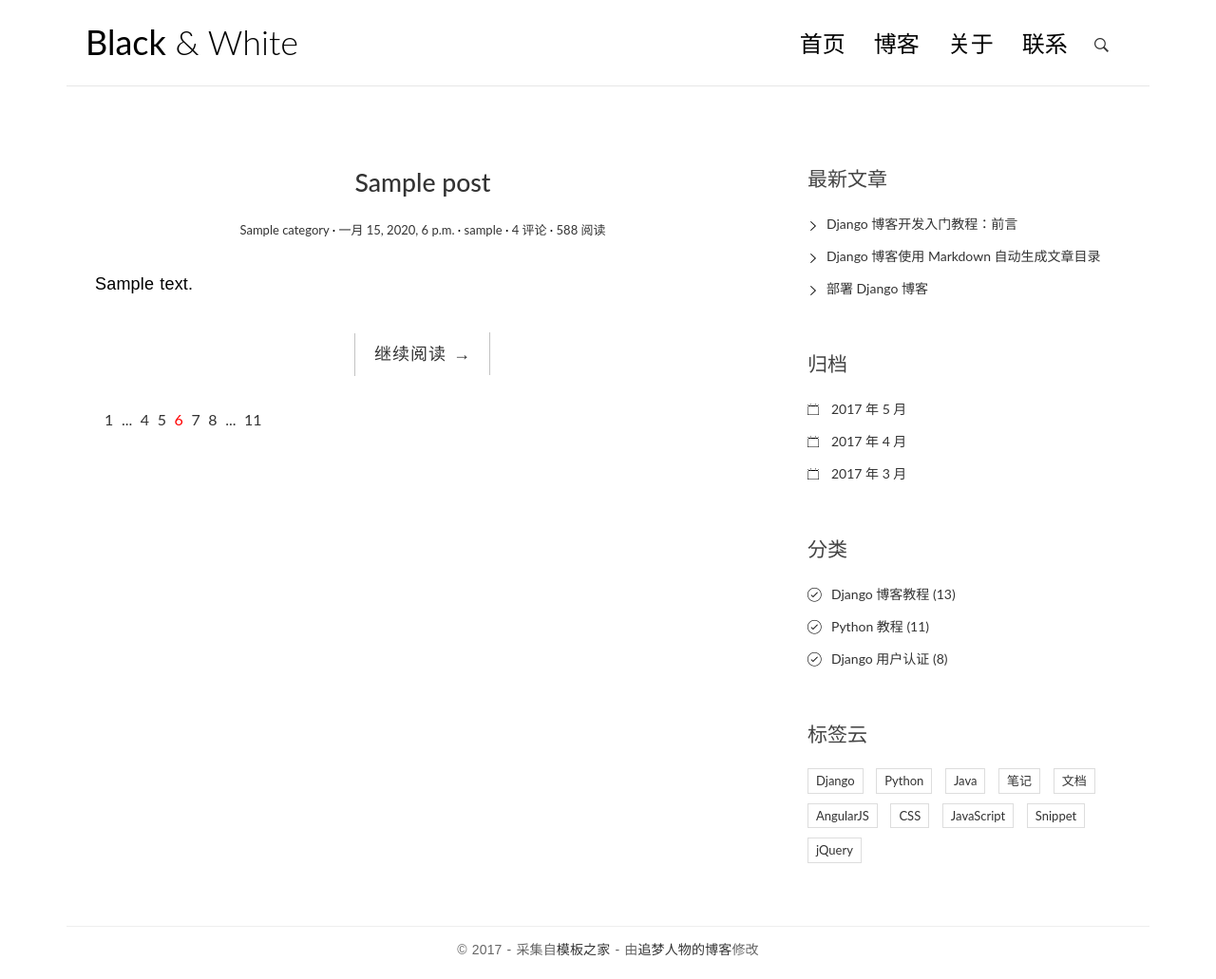
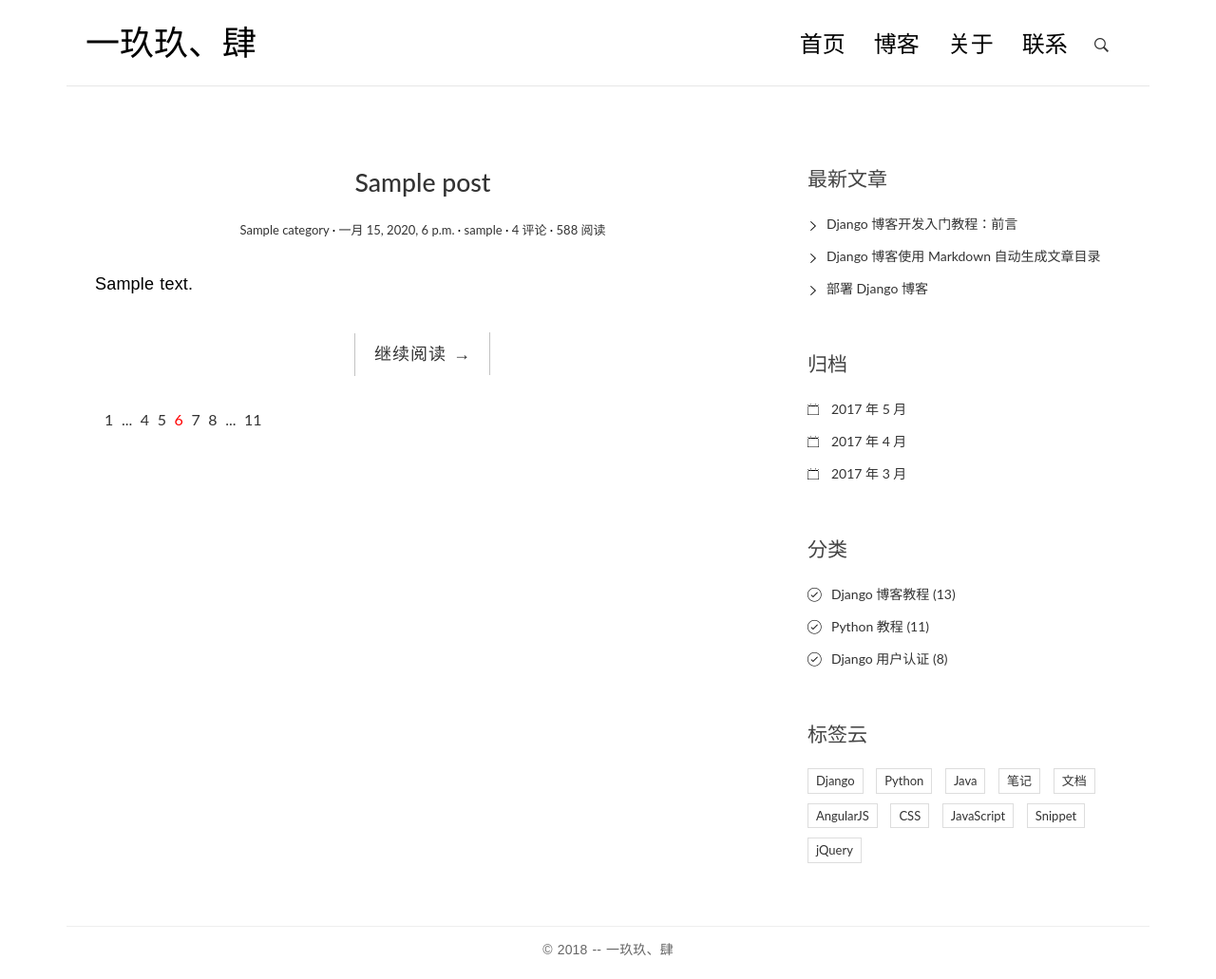
Before and after one commit to studgq4236/blog, a Django app: template templates/blog/index.html in a window 1280 px wide. Shown: the whole page at 95% size. Run offline with Django 3.2, Linux system fonts and the light colour scheme; the template is opened without the code that fills it: values that come from a table or form of the project are taken from there, others are empty; tables that the repository leaves empty hold one stand-in row (values such as "Sample post"); some libraries are stand-ins or nearby versions.

Commit message:
后台传上来数据啦

```diff
--- a/templates/blog/index.html
+++ b/templates/blog/index.html
@@ -3,7 +3,7 @@
 <!DOCTYPE html>
 <html>
 <head>
-    <title>Black &amp; White</title>
+    <title>一玖玖、肆</title>
 
     <!-- meta -->
     <meta charset="UTF-8">
@@ -28,7 +28,7 @@
         <div class="row">
             <div class="col-md-4 col-sm-5 col-xs-8">
                 <div class="logo">
-                    <h1><a href="index.html"><b>Black</b> &amp; White</a></h1>
+                    <h1><a href="index.html"><b>一玖玖、肆</a></h1>
                 </div>
             </div><!-- col-md-4 -->
             <div class="col-md-8 col-sm-7 col-xs-4">
@@ -201,9 +201,7 @@
     <div class="container">
         <div class="row">
             <div class="col-md-12">
-                <p class="copyright">&copy 2017 - 采集自<a href="http://www.cssmoban.com/"
-                                                        target="_blank" title="模板之家">模板之家</a>
-                    - 由<a href="http://zmrenwu.com/" title="网页模板" target="_blank">追梦人物的博客</a>修改
+                <p class="copyright">&copy 2018 -- 一玖玖、肆
                 </p>
             </div>
         </div>
```
